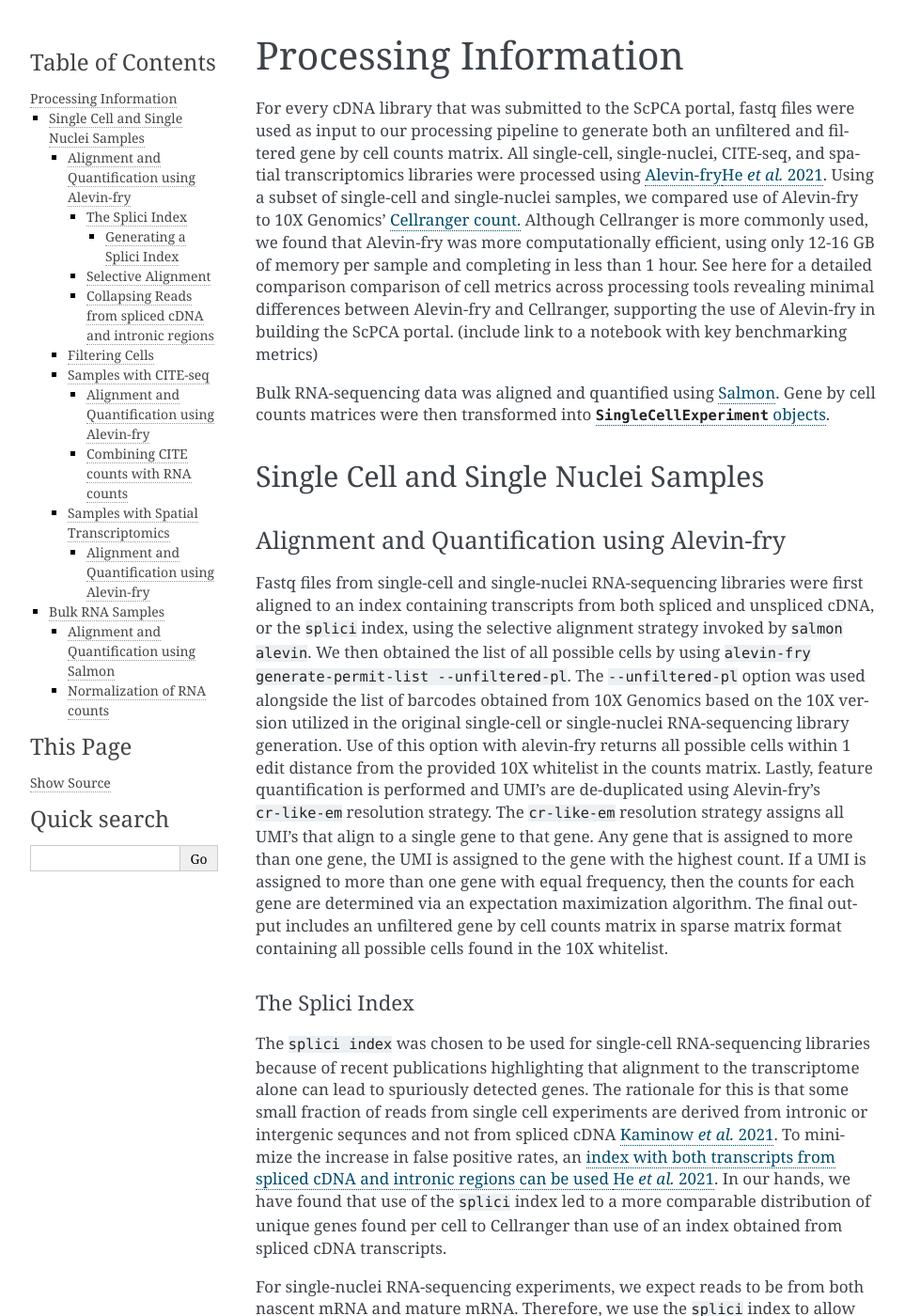
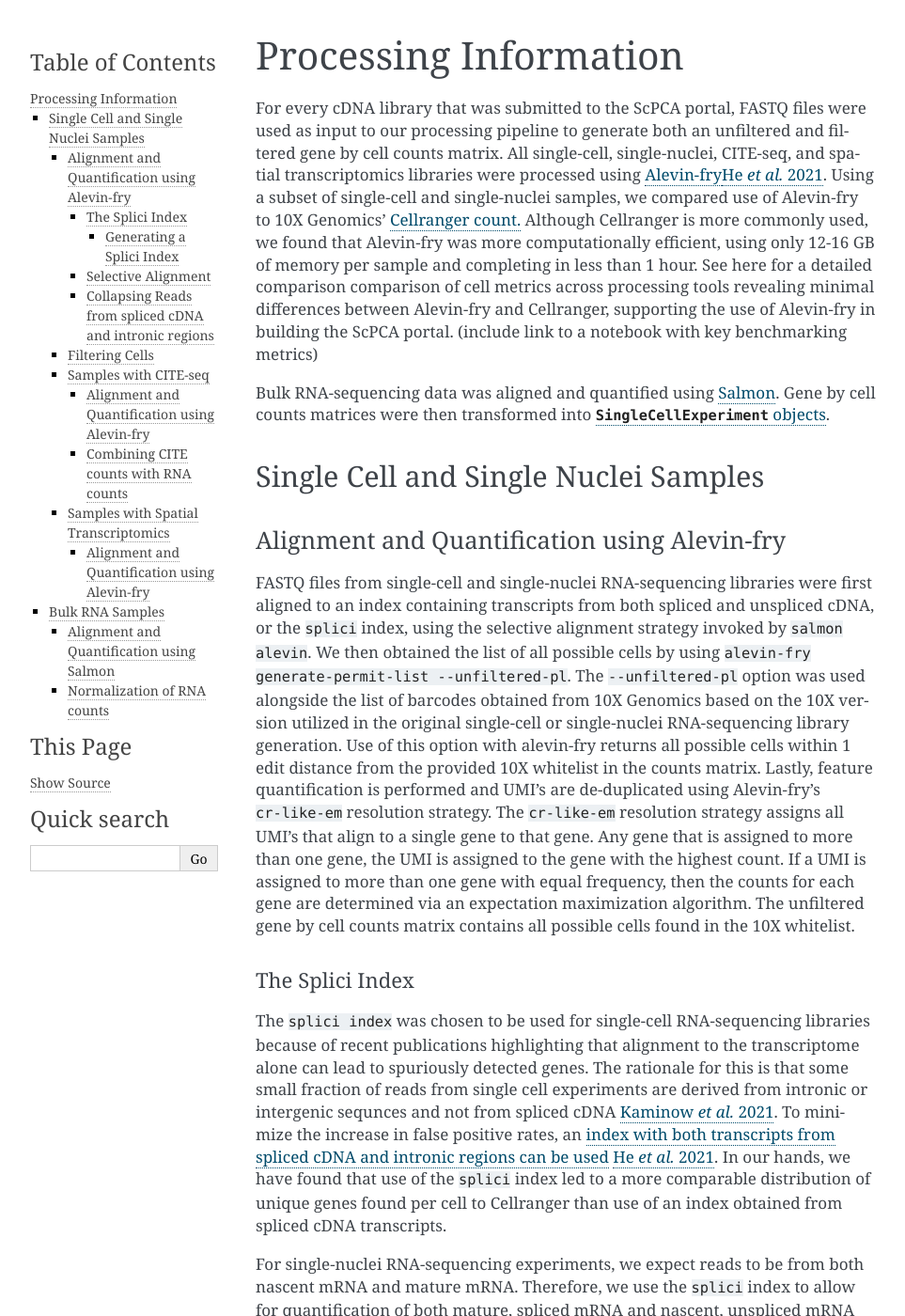
Before and after one commit to DongzeHE/scpca-docs, a Sphinx documentation site: the page built from docs/processing_information.md, in a window 1280 px wide and 1400 px high. Shown: the whole window at 94% size, without its empty margins (148-1111 px from the left). Built offline with Sphinx 7.4.7, drawn with Linux system fonts in a browser that asks for light colours.

Commit message:
Apply suggestions from code review
Co-authored-by: Jaclyn Taroni <jaclyn.n.taroni@gmail.com>

```diff
--- a/docs/processing_information.md
+++ b/docs/processing_information.md
@@ -1,5 +1,6 @@
 # Processing Information
-For every cDNA library that was submitted to the ScPCA portal, fastq files were used as input to our processing pipeline to generate both an unfiltered and filtered gene by cell counts matrix.
+
+For every cDNA library that was submitted to the ScPCA portal, FASTQ files were used as input to our processing pipeline to generate both an unfiltered and filtered gene by cell counts matrix.
 All single-cell, single-nuclei, CITE-seq, and spatial transcriptomics libraries were processed using [Alevin-fry](https://alevin-fry.readthedocs.io/en/latest/)[He _et al._ 2021](https://www.biorxiv.org/content/10.1101/2021.06.29.450377v1.full.pdf).
 Using a subset of single-cell and single-nuclei samples, we compared use of Alevin-fry to 10X Genomics' [Cellranger count.](https://support.10xgenomics.com/single-cell-gene-expression/software/pipelines/latest/using/count)
 Although Cellranger is more commonly used, we found that Alevin-fry was more computationally efficient, using only 12-16 GB of memory per sample and completing in less than 1 hour.
@@ -11,7 +12,8 @@ Gene by cell counts matrices were then transformed into [`SingleCellExperiment`
 ## Single Cell and Single Nuclei Samples
 
 ### Alignment and Quantification using Alevin-fry
-Fastq files from single-cell and single-nuclei RNA-sequencing libraries were first aligned to an index containing transcripts from both spliced and unspliced cDNA, or the `splici` index, using the selective alignment strategy invoked by `salmon alevin`.
+
+FASTQ files from single-cell and single-nuclei RNA-sequencing libraries were first aligned to an index containing transcripts from both spliced and unspliced cDNA, or the `splici` index, using the selective alignment strategy invoked by `salmon alevin`.
 We then obtained the list of all possible cells by using `alevin-fry generate-permit-list --unfiltered-pl`.
 The `--unfiltered-pl` option was used alongside the list of barcodes obtained from 10X Genomics based on the 10X version utilized in the original single-cell or single-nuclei RNA-sequencing library generation.
 Use of this option with alevin-fry returns all possible cells within 1 edit distance from the provided 10X whitelist in the counts matrix.
@@ -19,13 +21,13 @@ Lastly, feature quantification is performed and UMI's are de-duplicated using Al
 The `cr-like-em` resolution strategy assigns all UMI's that align to a single gene to that gene.
 Any gene that is assigned to more than one gene, the UMI is assigned to the gene with the highest count.
 If a UMI is assigned to more than one gene with equal frequency, then the counts for each gene are determined via an expectation maximization algorithm.
-The final output includes an unfiltered gene by cell counts matrix in sparse matrix format containing all possible cells found in the 10X whitelist.
+The unfiltered gene by cell counts matrix contains all possible cells found in the 10X whitelist.
 
 #### The Splici Index
 
 The `splici index` was chosen to be used for single-cell RNA-sequencing libraries because of recent publications highlighting that alignment to the transcriptome alone can lead to spuriously detected genes.
 The rationale for this is that some small fraction of reads from single cell experiments are derived from intronic or intergenic sequnces and not from spliced cDNA [Kaminow _et al._ 2021](https://www.biorxiv.org/content/10.1101/2021.05.05.442755v1.full#sec-5).
-To minimize the increase in false positive rates, an [index with both transcripts from spliced cDNA and intronic regions can be used ](https://combine-lab.github.io/alevin-fry-tutorials/2021/improving-txome-specificity/)[He _et al._ 2021](https://www.biorxiv.org/content/10.1101/2021.06.29.450377v1.full.pdf).
+To minimize the increase in false positive rates, an [index with both transcripts from spliced cDNA and intronic regions can be used](https://combine-lab.github.io/alevin-fry-tutorials/2021/improving-txome-specificity/) [He _et al._ 2021](https://www.biorxiv.org/content/10.1101/2021.06.29.450377v1.full.pdf).
 In our hands, we have found that use of the `splici` index led to a more comparable distribution of unique genes found per cell to Cellranger than use of an index obtained from spliced cDNA transcripts.
 
 For single-nuclei RNA-sequencing experiments, we expect reads to be from both nascent mRNA and mature mRNA.
@@ -36,6 +38,7 @@ Therefore, we use the `splici` index to allow for quantification of both mature,
 In order to generate the `splici` index...
 
 #### Selective Alignment
+
 Alevin-fry utilizes the same selective alignment strategy invoked by `salmon` to align reads.
 Briefly, selective alignment uses a mapping score validated approach to identify maximal exact matches between reads and the provided index.
 Alevin-fry provides the option to use either selective alignment or pseudoalignment, a light weight alignment strategy that does not use mapping scores to validate alignments.
@@ -45,6 +48,7 @@ For all single-cell and single-nuclei samples, selective alignment to the `splic
 A more detailed description of the alignment strategy invoked by `salmon` in conjuction with alevin-fry can be found [here](https://genomebiology.biomedcentral.com/articles/10.1186/s13059-020-02151-8).
 
 #### Collapsing Reads from spliced cDNA and intronic regions
+
 In building the `splici` index to be used with both single-cell and single-nuclei samples, the genes were split into unspliced (or intronic) regions of the gene and spliced regions of the gene.
 Gene names were then tagged with a `-U` representing unspliced regions or `-S` for spliced regions in the counts matrix output from alevin-fry.
 If a sample was single-cell RNA-sequencing, any counts aligning to gene names ending in `-U` were discarded before returning the final counts matrix.
```
